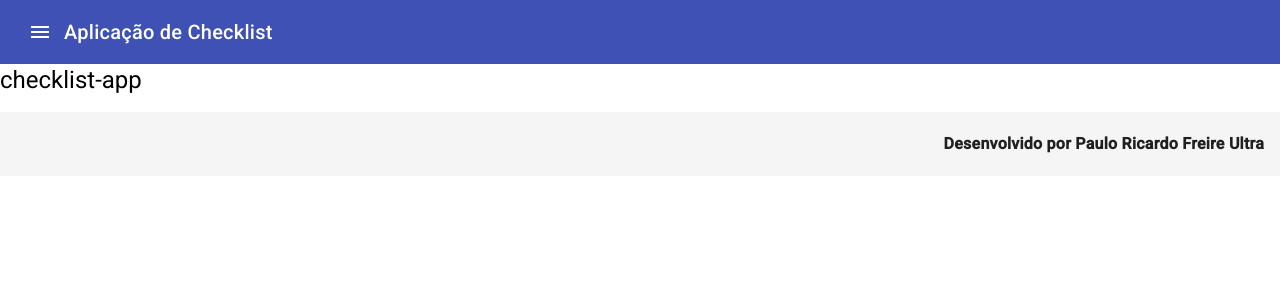
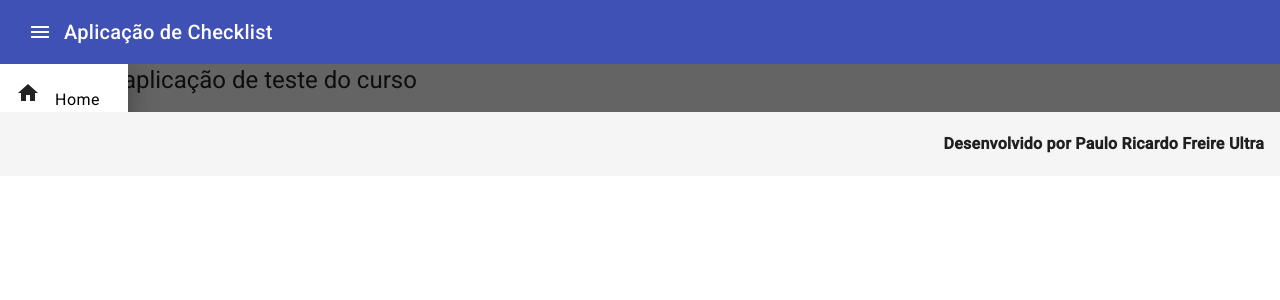
Before and after one commit to Paulo-Ultra/checklist-angular, an Angular app: page / in a window 1280 px wide. Both pictures are taken after a click on the button "menu". Shown: the top 300 px of the page. Built offline with nearby package versions, Linux system fonts and the light colour scheme.

Commit message:
Sidenav Bar added

```diff
--- a/src/app/app.component.css
+++ b/src/app/app.component.css
@@ -0,0 +1,18 @@
+.main-container{
+    display: flex;
+    flex-direction: column;
+    position: relative;
+    top: 0;
+    bottom: 0;
+    left: 0;
+    right: 0;
+}
+
+a{
+    color: black;
+    text-decoration: none;
+}
+
+a:hover{
+    font-size: 18px;
+}
--- a/src/app/app.component.html
+++ b/src/app/app.component.html
@@ -1,4 +1,27 @@
-<app-header></app-header>
-<h1>{{title}}</h1>
-<router-outlet></router-outlet>
-<app-footer></app-footer>
+
+
+<div class="main-container">
+  <app-header [sidenav]="sidenav"></app-header>
+
+  <mat-sidenav-container>
+
+    <mat-sidenav #sidenav class="w-10p">
+      <mat-list>
+        <mat-list-item (click)="sidenav.toggle()">
+          <mat-icon>home</mat-icon>
+          <span class="ml-15">
+            <a href="/">Home</a>
+          </span>
+        </mat-list-item>
+      </mat-list>
+    </mat-sidenav>
+
+    <mat-sidenav-content>
+      <h1>Isso é uma aplicação de teste do curso</h1>
+      <router-outlet></router-outlet>
+    </mat-sidenav-content>
+  </mat-sidenav-container>
+
+
+  <app-footer></app-footer>
+</div>
--- a/src/app/app.component.ts
+++ b/src/app/app.component.ts
@@ -7,4 +7,8 @@ import { Component } from '@angular/core';
 })
 export class AppComponent {
   title = 'checklist-app';
+
+  public events: string[] = [];
+  public opened: boolean = false;
+
 }
--- a/src/app/header/header.component.ts
+++ b/src/app/header/header.component.ts
@@ -1,4 +1,5 @@
-import { Component } from '@angular/core';
+import { Component, Input } from '@angular/core';
+import { MatSidenav } from '@angular/material/sidenav';
 
 @Component({
   selector: 'app-header',
@@ -8,7 +9,9 @@ import { Component } from '@angular/core';
 export class HeaderComponent {
 
 
+  @Input() public sidenav!: MatSidenav;
+
   public openSideNav() {
-
+    this.sidenav.toggle();
   }
 }
--- a/src/styles.css
+++ b/src/styles.css
@@ -2,3 +2,11 @@
 
 html, body { height: 100%; }
 body { margin: 0; font-family: Roboto, "Helvetica Neue", sans-serif; }
+
+.w-10p{
+  width: 10%;
+}
+
+.ml-15{
+  margin-left: 15px;
+}
```
Also changed, not shown: src/app/material.module.ts (+8 -2 lines).
